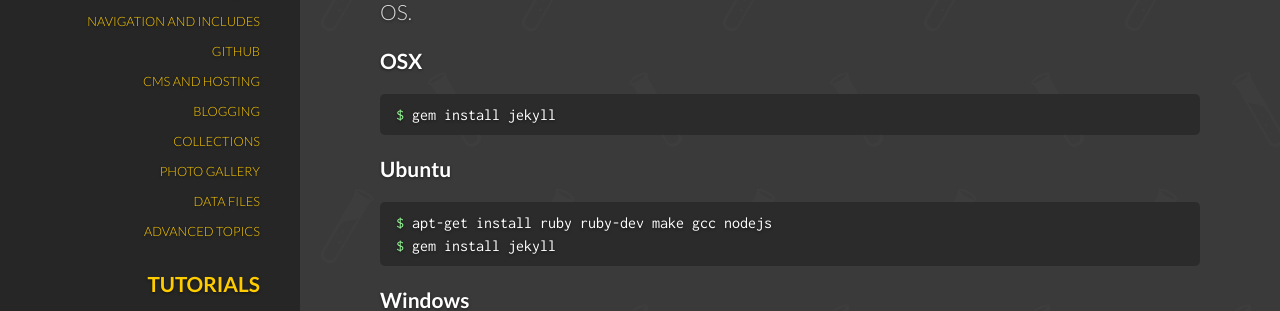
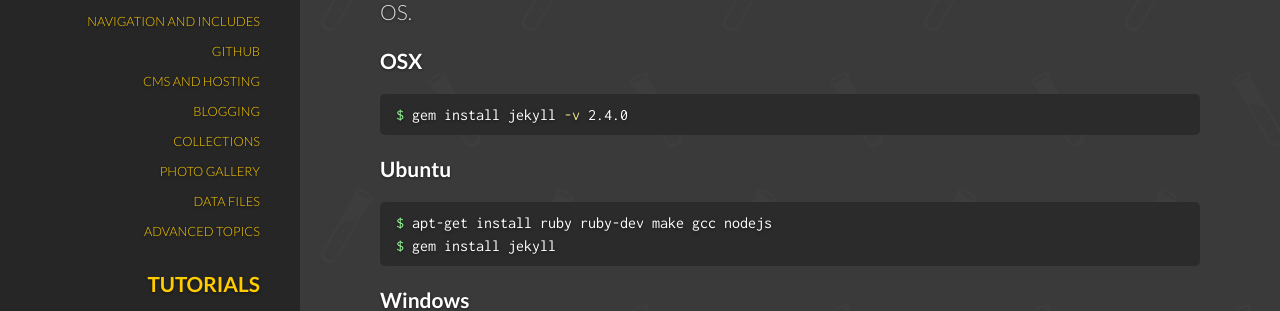
Before and after one commit to CloudCannon/Jekyll-Tips, a Jekyll site: the page built from _guide/setup.md, in a window 1280 px wide. Shown: the part 296-607 px from the top of the page. Built offline with Jekyll 4.4.1, drawn with Linux system fonts in a browser that asks for light colours; comment, search, counter and statistics services are not loaded.

Commit message:
Updated gem install for jekyll

```diff
--- a/_guide/setup.md
+++ b/_guide/setup.md
@@ -9,7 +9,7 @@ Jekyll has a few dependencies including Ruby and Node.js. Follow the instruction
 
 #### OSX
 {% highlight bash %}
-$ gem install jekyll
+$ gem install jekyll -v 2.4.0
 {% endhighlight %}
 
 #### Ubuntu
```
